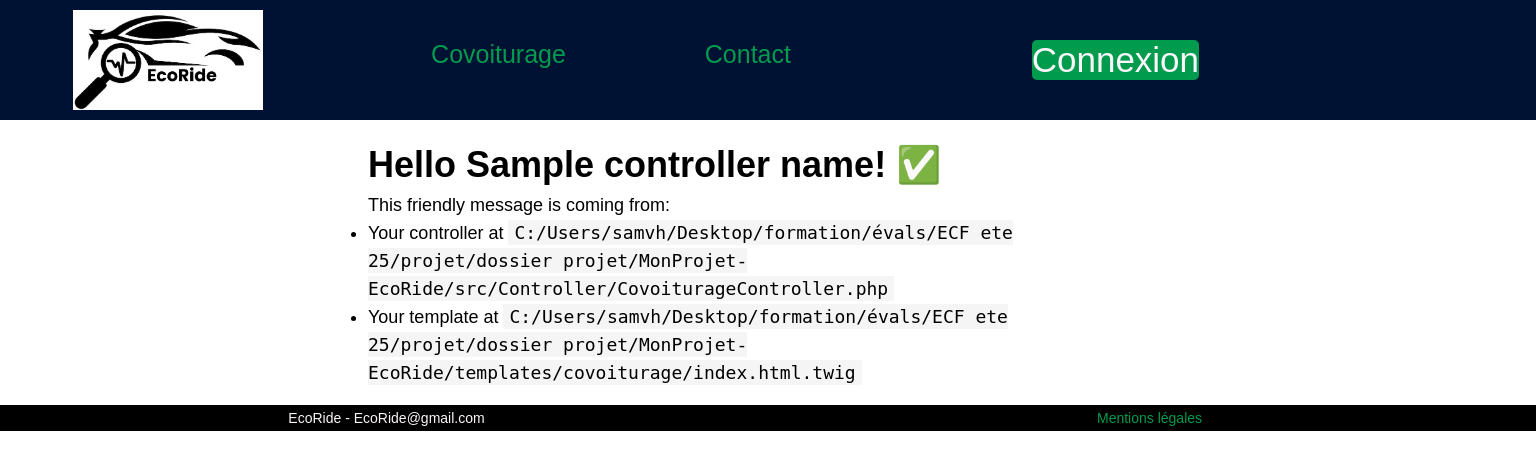
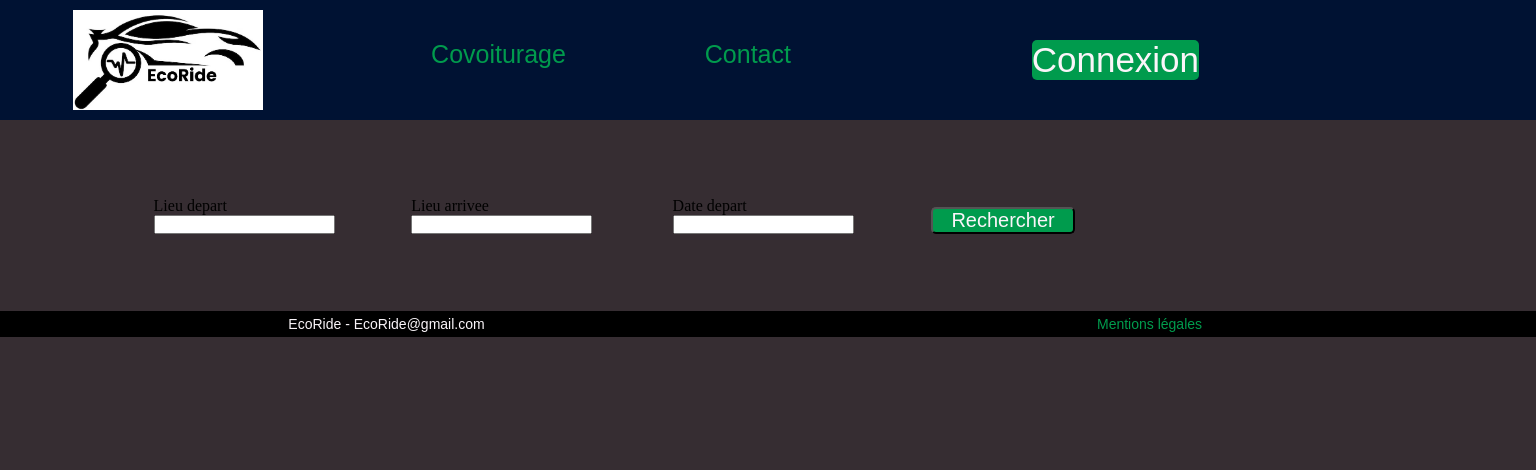
Before and after one commit to Samvht/MonProjet-EcoRide, a Symfony app: template templates/covoiturage/covoiturage.html.twig in a window 1536 px wide. Shown: the top 470 px of the page. Run offline with Twig, Linux system fonts and the light colour scheme; the template is opened without the code that fills it: most values are stand-ins (such as "Sample title", 1, 10 or a date in 2020); form fields are guessed from the names that the template uses; some libraries are stand-ins or nearby versions.

Commit message:
Front-end covoiturage

```diff
--- /dev/null
+++ b/public/css/covoiturage.css
@@ -0,0 +1,42 @@
+body{
+    background-color: #362D32;
+}
+
+.rechercher{
+    display: flex;
+    flex-direction : column;
+    gap: 7px;
+    padding-left: 10%;
+    padding-top: 5%;
+    padding-right: 10%;
+    padding-bottom: 5%;
+}/*disposition formulaire rechercher*/
+
+.rechercher input::placeholder{
+    font: 12px "Montserrat", arial,sans-serif;
+    color: #000000;
+}
+
+#btn_rechercher{
+    align-self: flex-end;
+    padding-left: 2%;
+    padding-right: 2%;
+    border-radius: 5px;
+    color : #FAF5F9;
+    font-size: 14px;
+    background-color: #009B4D;
+}/*mise en page bouton rechercher*/
+
+@media (min-width : 1440px) {
+    .rechercher{
+        flex-direction : row; /*passer les champs en ligne*/
+        justify-content: space-between;
+        align-items: center;
+        gap: 5%;
+        padding-right: 30%;
+    }
+    .rechercher input::placeholder{
+        font-size: 16px;
+    }
+    #btn_rechercher{font-size: 20px}
+  }   /*adaptation formulaire grand écran*/
--- a/public/css/footer.css
+++ b/public/css/footer.css
@@ -23,12 +23,6 @@ footer{
   }
 
   @media (min-width : 1440px) {
-    /*footer{
-      position: absolute;
-      bottom:0;
-      left:0;
-      right:0;
-    }*/
     .coordonnee{ font-size: 14px}
     .mention-legale{ font-size: 14px}
   }   /*adaptation image et texte grand écran*/
--- a/public/css/header.css
+++ b/public/css/header.css
@@ -19,18 +19,17 @@ header{
    max-height : 100%;
    padding-left : 5%;
 }
+
 .accueil{
   display: inline-block;
   margin: 0;
   padding:0;
   text-decoration: none;
-}
+}/*lien du logo, pour essayer d'enlever l'espace*/
 
 nav{
   width: 100%;
   margin: 0px auto;
-  padding : 10px auto;
-  top: 0px;
   font: 14px "poppins", arial,sans-serif;
 }/*style navigation*/
 
@@ -43,7 +42,7 @@ nav a{
 
 nav ul{
   list-style-type : none;
-}
+}/*.enleve les puces des liens*/
 
 nav li{
   float: left;
@@ -58,7 +57,7 @@ nav li{
   display: inline-flex;
   align-items: center;
   justify-content: center;
-}
+}/*style bouton connexion*/
 
 @media (min-width : 1440px) {
   nav{ font-size: 25px}
--- a/templates/connexion/connexion.html.twig
+++ b/templates/connexion/connexion.html.twig
@@ -16,6 +16,7 @@
    <h1>Hello {{ controller_name }}! ✅</h1>
 </div>-->
 
+<!--formulaire connexion-->
 <form class="connexion" method="POST" action="{{ path('app_connexion') }}"><!--formulaire connexion-->
     {{ form_start(connexionForm) }}
     {{ form_row(connexionForm.pseudo) }}
@@ -27,6 +28,7 @@
 <br>
 <h3> Créer un compte</h3>
 
+<!--formulaire inscription-->
 <form class="inscription" method="POST" action="{{ path('app_connexion') }}"><!--formulaire s'inscrire-->
     {{ form_start(inscriptionForm) }}
     {{ form_row(inscriptionForm.pseudo) }}
--- a/templates/covoiturage/covoiturage.html.twig
+++ b/templates/covoiturage/covoiturage.html.twig
@@ -1,20 +1,29 @@
 {% extends 'base.html.twig' %}
 
-{% block title %}Hello CovoiturageController!{% endblock %}
+{% block title %}Covoiturage{% endblock %}
+
+{% block stylesheets %}
+    <link rel="stylesheet" href="{{ asset('css/covoiturage.css') }}">
+{% endblock %}
 
 {% block body %}
-<style>
+<!--<style>
     .example-wrapper { margin: 1em auto; max-width: 800px; width: 95%; font: 18px/1.5 sans-serif; }
     .example-wrapper code { background: #F5F5F5; padding: 2px 6px; }
-</style>
+</style>-->
 
-<div class="example-wrapper">
-    <h1>Hello {{ controller_name }}! ✅</h1>
+<!--<div class="example-wrapper">
+    <h1>Hello {{ controller_name }}! ✅</h1>-->
 
-    This friendly message is coming from:
-    <ul>
-        <li>Your controller at <code>C:/Users/samvh/Desktop/formation/évals/ECF ete 25/projet/dossier projet/MonProjet-EcoRide/src/Controller/CovoiturageController.php</code></li>
-        <li>Your template at <code>C:/Users/samvh/Desktop/formation/évals/ECF ete 25/projet/dossier projet/MonProjet-EcoRide/templates/covoiturage/index.html.twig</code></li>
-    </ul>
-</div>
+<!--formulaire rechercher-->
+<form class="rechercher" method="POST" action="{{ path('app_home') }}"><!--formulaire rechercher-->
+    {{ form_start(form) }}
+    {{ form_row(form.lieu_depart) }}
+    {{ form_row(form.lieu_arrivee) }}
+    {{ form_row(form.date_depart) }}
+    <button id="btn_rechercher" type="submit">Rechercher</button>
+    {{ form_end(form) }}
+</form>
+
+
 {% endblock %}
--- a/templates/home/index.html.twig
+++ b/templates/home/index.html.twig
@@ -17,6 +17,7 @@
     <h1>Hello {{ controller_name }}! ✅</h1>
 </div>-->
 
+<!--formulaire rechercher-->
 <form class="rechercher" method="POST" action="{{ path('app_home') }}"><!--formulaire rechercher-->
     {{ form_start(form) }}
     {{ form_row(form.lieu_depart) }}
```
Also changed, not shown: public/css/accueil.css (+8 -8 lines), public/css/connexion.css (+7 -7 lines), src/Controller/CovoiturageController.php (+15 -2 lines).
